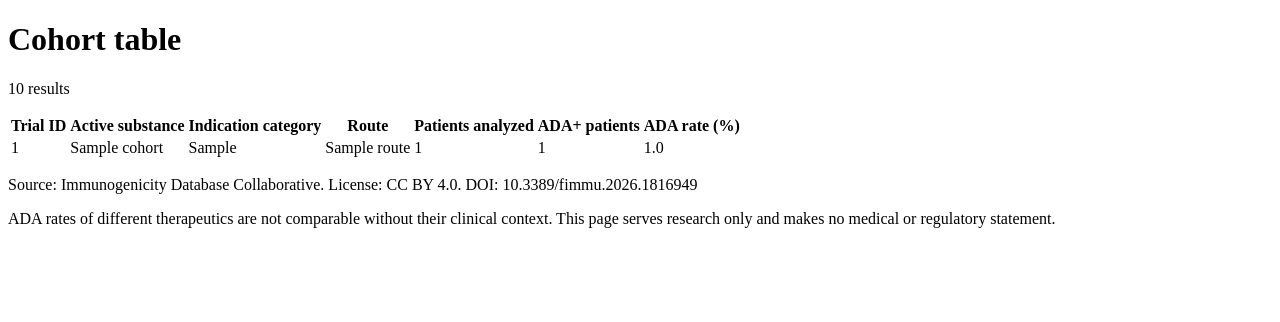
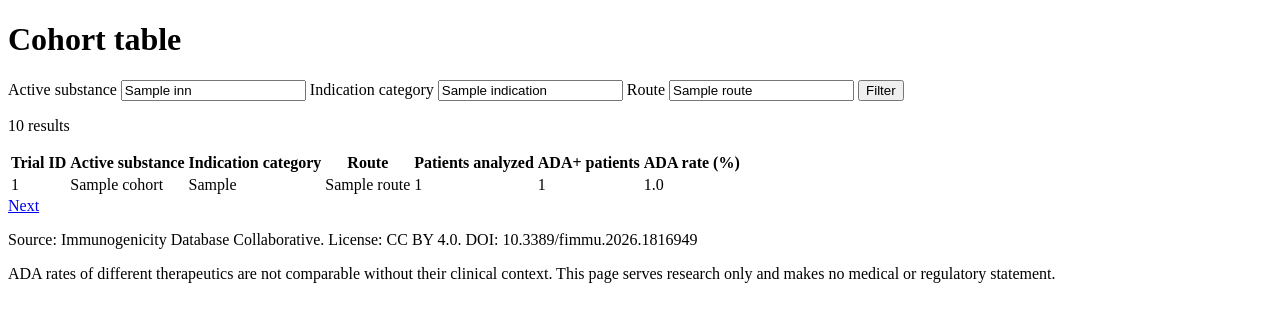
Before and after one commit to schinto/immunogenicity-explorer, a FastAPI app: template src/ida/templates/index.html in a window 1280 px wide. Shown: the top 322 px of the page. Run offline with FastAPI, Linux system fonts and the light colour scheme; the template is opened without the code that fills it: most values are stand-ins (such as "Sample title", 1, 10 or a date in 2020).

Commit message:
Web slice 4: filter the cohort table and navigate result pages
Accept inn, indication, route and the validated page parameter on GET /,
filter with filter_cohorts and paginate with paginate. Build Previous/Next
links with urlencode from trimmed non-empty filters plus the destination
page. Render the GET filter form with the effective values and the
pagination nav; autoescaping covers URL-derived values.

```diff
--- a/src/ida/app.py
+++ b/src/ida/app.py
@@ -11,13 +11,21 @@ import logging
 import os
 from pathlib import Path
 from typing import Annotated
+from urllib.parse import urlencode
 
-from fastapi import Depends, FastAPI, Request
+from fastapi import Depends, FastAPI, Query, Request
 from fastapi.responses import HTMLResponse
 from fastapi.templating import Jinja2Templates
 
 from ida import __version__
-from ida.data import DataFormatError, MissingColumnError, load_cohorts, paginate
+from ida.data import (
+    PAGE_SIZE,
+    DataFormatError,
+    MissingColumnError,
+    filter_cohorts,
+    load_cohorts,
+    paginate,
+)
 from ida.models import Cohort
 
 logger = logging.getLogger(__name__)
@@ -115,14 +123,46 @@ def data_unavailable(request: Request, exc: DataUnavailableError) -> HTMLRespons
     )
 
 
+def _navigation_query(filters: dict[str, str], destination: int) -> str:
+    """Build a navigation link's query string from non-empty filters plus the page.
+
+    `urlencode` keeps values with spaces, `&` or `#` intact; blank filters are
+    left out, so only the page changes between the links.
+    """
+    params = {name: value for name, value in filters.items() if value}
+    params["page"] = destination
+    return "?" + urlencode(params)
+
+
 @app.get("/", response_class=HTMLResponse)
 def index(
     request: Request,
     cohorts: Annotated[list[Cohort], Depends(get_cohorts)],
+    inn: str = "",
+    indication: str = "",
+    route: str = "",
+    page: int = Query(1, ge=1),
 ) -> HTMLResponse:
-    """Render the first page of the cohort table."""
-    page = paginate(cohorts, 1)
-    return templates.TemplateResponse(request, "index.html", {"page": page})
+    """Render one page of the filtered cohort table."""
+    filters = {
+        "inn": inn.strip(),
+        "indication": indication.strip(),
+        "route": route.strip(),
+    }
+    filtered = filter_cohorts(cohorts, inn=inn, indication=indication, route=route)
+    result = paginate(filtered, page)
+    return templates.TemplateResponse(
+        request,
+        "index.html",
+        {
+            "page": result,
+            "filters": filters,
+            "previous_url": _navigation_query(filters, page - 1) if page > 1 else None,
+            "next_url": (
+                _navigation_query(filters, page + 1) if page * PAGE_SIZE < result.total else None
+            ),
+        },
+    )
 
 
 @app.get("/health")
--- a/src/ida/templates/index.html
+++ b/src/ida/templates/index.html
@@ -1,6 +1,15 @@
 {% extends "base.html" %}
 {% block content %}
 <h1>Cohort table</h1>
+<form id="filters" method="get" action="/">
+<label for="inn">Active substance</label>
+<input type="text" id="inn" name="inn" value="{{ filters.inn }}">
+<label for="indication">Indication category</label>
+<input type="text" id="indication" name="indication" value="{{ filters.indication }}">
+<label for="route">Route</label>
+<input type="text" id="route" name="route" value="{{ filters.route }}">
+<button type="submit">Filter</button>
+</form>
 <p id="total">{{ page.total }} results</p>
 {% if not page.items %}<p id="empty">No results</p>{% endif %}
 <table id="cohorts">
@@ -29,4 +38,8 @@
 {% endfor %}
 </tbody>
 </table>
+<nav id="pagination">
+{% if previous_url %}<a rel="prev" href="{{ previous_url }}">Previous</a>{% endif %}
+{% if next_url %}<a rel="next" href="{{ next_url }}">Next</a>{% endif %}
+</nav>
 {% endblock %}
```
Also changed, not shown: tests/test_web.py (+151 -5 lines).
